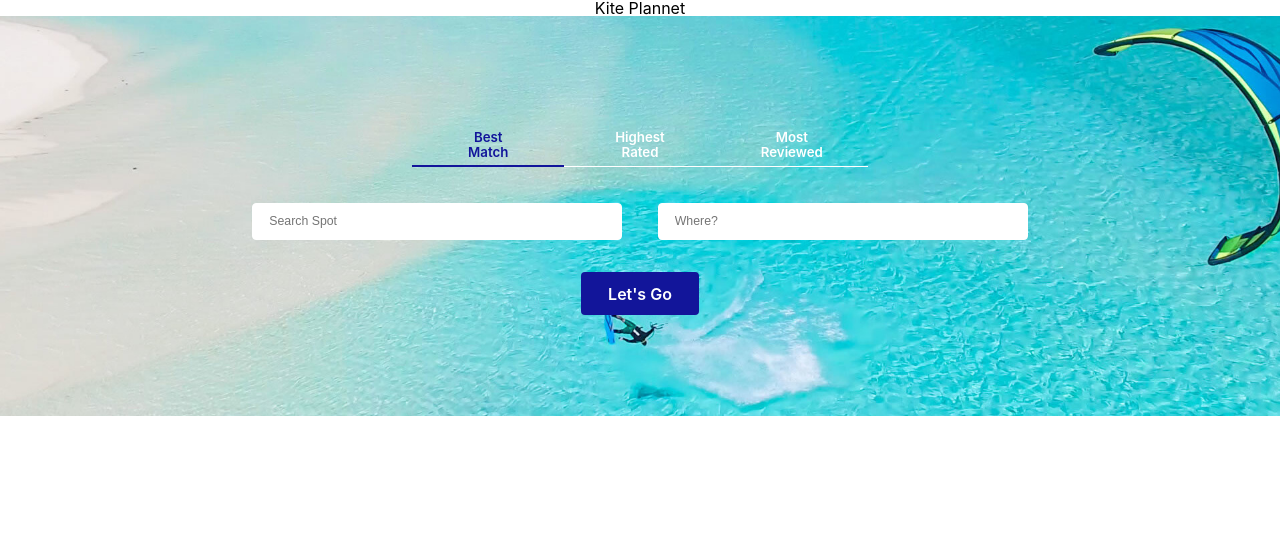
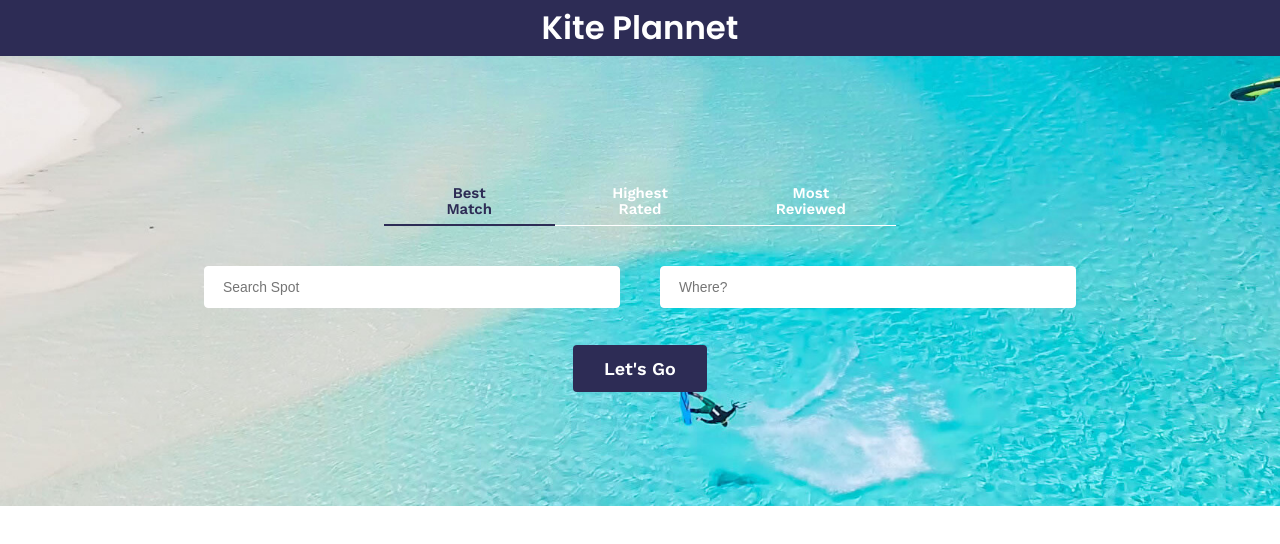
Before and after one commit to FranciscoVergaraC/kiteplannet2, a React (Create React App) app: page / in a window 1280 px wide. Shown: the top 544 px of the page. Built offline with nearby package versions, Linux system fonts and the light colour scheme.

Commit message:
Searchbar improvement + DB conection

```diff
--- a/package.json
+++ b/package.json
@@ -6,6 +6,7 @@
     "@testing-library/jest-dom": "^5.16.5",
     "@testing-library/react": "^13.3.0",
     "@testing-library/user-event": "^13.5.0",
+    "dotenv": "^16.0.1",
     "react": "^18.2.0",
     "react-dom": "^18.2.0",
     "react-scripts": "5.0.1",
--- a/src/components/App/App.css
+++ b/src/components/App/App.css
@@ -1,38 +1,44 @@
-.App {
-  text-align: center;
+/* Universal Styles */
+
+html {
+  font-size: 18px;
 }
 
-.App-logo {
-  height: 40vmin;
-  pointer-events: none;
-}
-
-@media (prefers-reduced-motion: no-preference) {
-  .App-logo {
-    animation: App-logo-spin infinite 20s linear;
+@media only screen and (max-width: 560px) {
+  html {
+    font-size: 15px;
   }
 }
 
-.App-header {
-  background-color: #282c34;
-  min-height: 100vh;
+input:focus {
+  outline: none;
+}
+
+/* Reusable Component - Image Container */
+
+.image-container {
   display: flex;
   flex-direction: column;
-  align-items: center;
   justify-content: center;
-  font-size: calc(10px + 2vmin);
-  color: white;
+  overflow: hidden;
+  background: #000;
 }
 
-.App-link {
-  color: #61dafb;
+.image-container img {
+  width: 100%;
 }
 
-@keyframes App-logo-spin {
-  from {
-    transform: rotate(0deg);
-  }
-  to {
-    transform: rotate(360deg);
-  }
+/* App Styles */
+
+.App {
+  font-family: 'Work Sans', sans-serif;
 }
+
+h1 {
+  padding: .66rem 0;
+  text-align: center;
+  background-color: #2d2c55;
+  font-family: Poppins, sans-serif;
+  font-size: 1.8rem;
+  color: #fff;
+}
--- a/src/components/SearchBar/SearchBar.css
+++ b/src/components/SearchBar/SearchBar.css
@@ -28,13 +28,13 @@
   }
 
   .SearchBar-sort-options li:hover {
-    color: #d4cfcf;
+    color: #318CE7;
   }
 
   .SearchBar-sort-options li.active,
   .SearchBar-sort-options li.active:hover {
-    border-bottom: 2px solid #12159a;
-    color: #12159a;
+    border-bottom: 2px solid #2d2c55;
+    color: #2d2c55;
   }
 
   .SearchBar-fields {
@@ -64,7 +64,7 @@
   .SearchBar-submit a {
     border-radius: 4px;
     padding: .72rem 1.7rem;
-    background-color: #12159a;
+    background-color: #2d2c55;
     color: #ffffff;
     font-weight: 600;
     transition: background-color .5s;
@@ -72,7 +72,7 @@
 
   .SearchBar-submit a:hover {
     cursor: pointer;
-    background-color: #2030e0;
+    background-color: #318CE7;
   }
 
   @media only screen and (max-width: 560px) {
--- /dev/null
+++ b/src/util/GeoData.js
@@ -0,0 +1 @@
+require('dotenv').config({ path: '../../.env'}); /*Testeado y funcional, fuente https://www.npmjs.com/package/dotenv */
```
Also changed, not shown: 2 other files (tests, documents, lock files or other folders).
